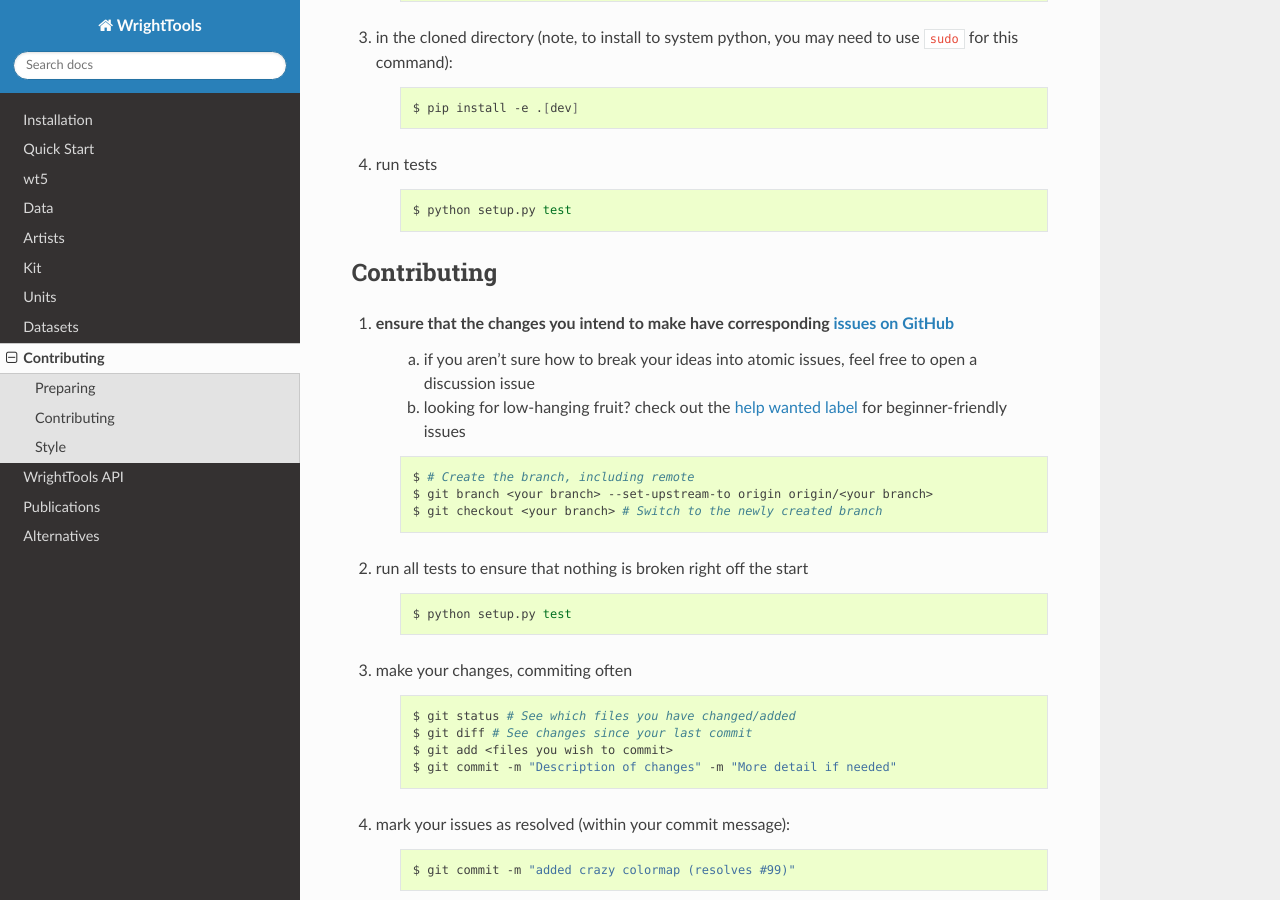
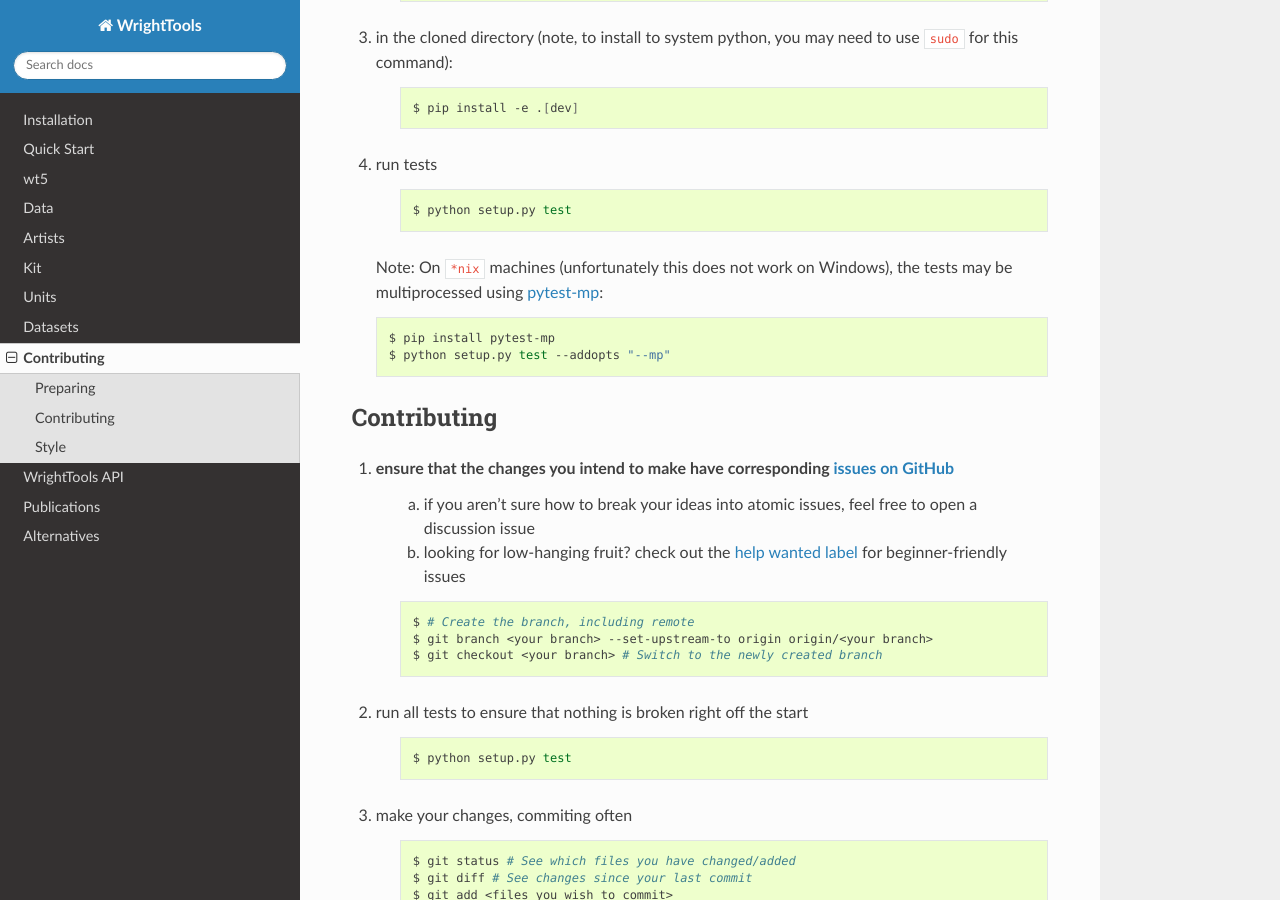
Before and after one commit to wright-group/WrightTools, a Sphinx documentation site: the page built from docs/contributing.rst, in a window 1280 px wide and 900 px high, scrolled down 461 px. Built offline with Sphinx 7.4.7 and the Read the Docs theme 2.0.0, drawn with Linux system fonts in a browser that asks for light colours; pages that are not in the unit, such as notebooks, are missing from menus; the version number could not be read and is left out.

Commit message:
Add mp tests to contributing.rst

```diff
--- a/docs/contributing.rst
+++ b/docs/contributing.rst
@@ -30,6 +30,14 @@
     .. code-block:: bash
 
         $ python setup.py test
+
+   Note: On ``*nix`` machines (unfortunately this does not work on Windows),
+   the tests may be multiprocessed using `pytest-mp <https://github.com/ansible/pytest-mp>`_:
+
+   .. code-block:: bash
+
+       $ pip install pytest-mp
+       $ python setup.py test --addopts "--mp"
 
 
 Contributing
```
